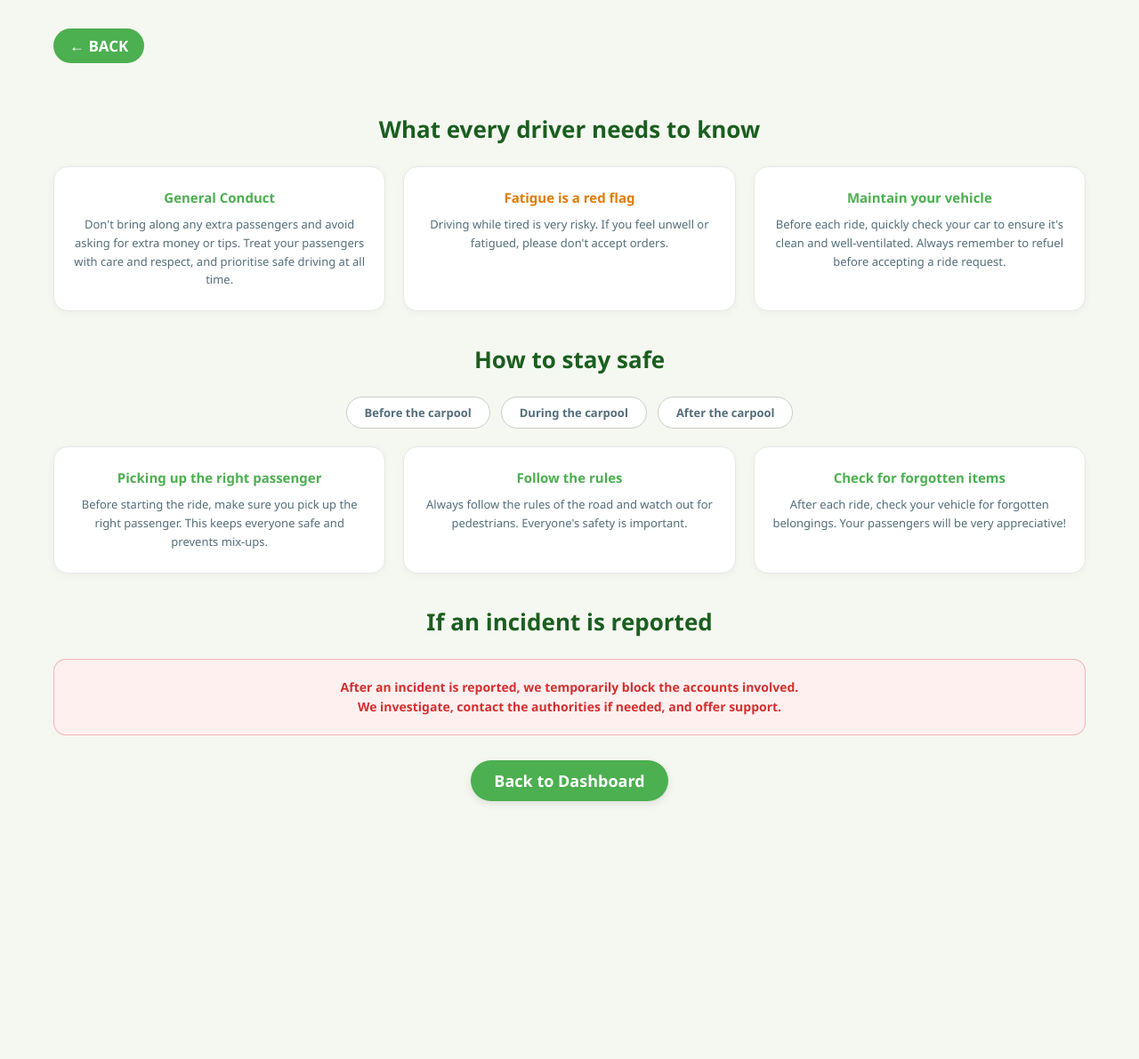
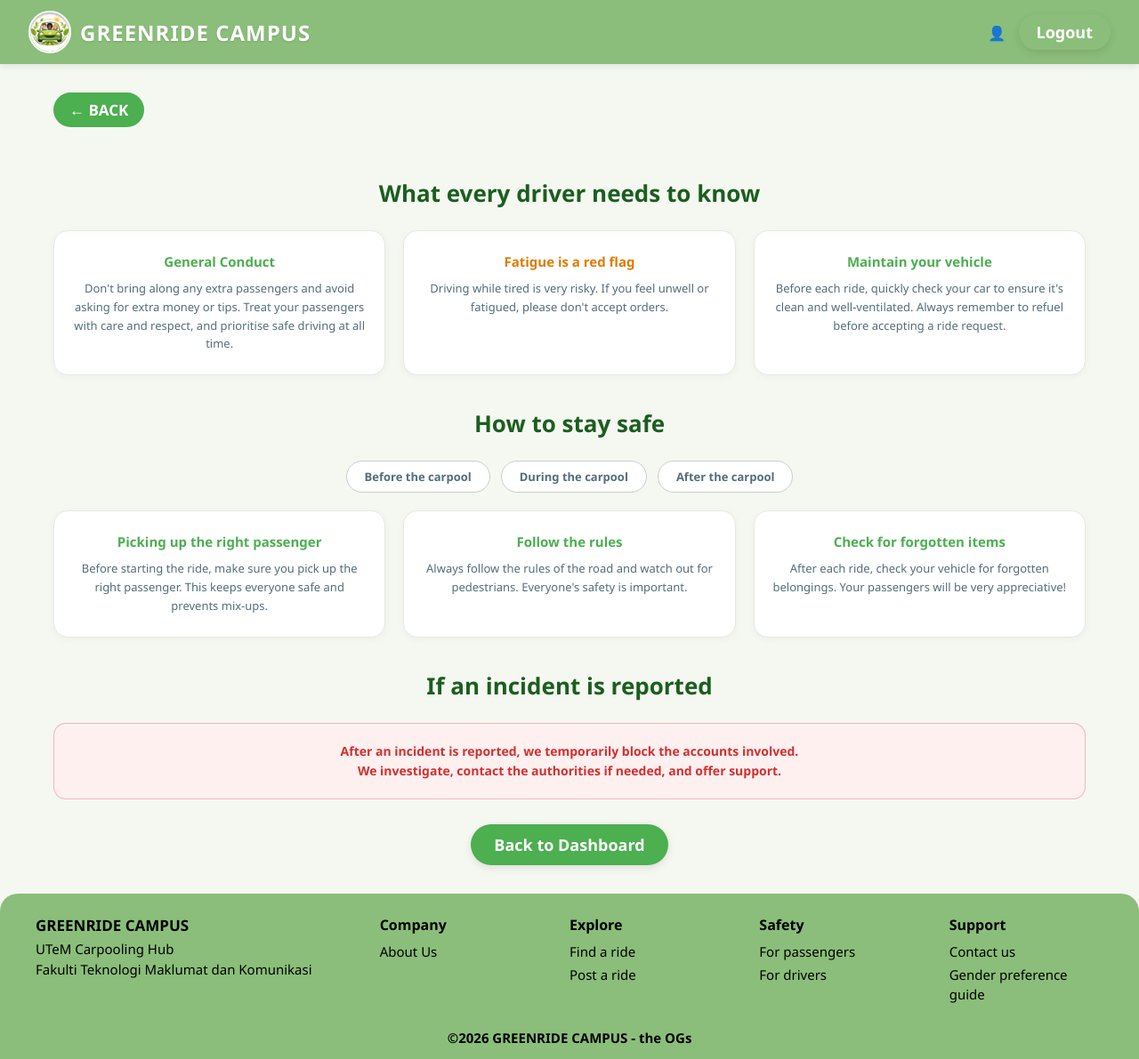
Before and after one commit to gitHamka/projectWorkshop, a PHP site: page /safety/safetyDriver.php in a window 1280 px wide. Shown: the whole page at 89% size. Before the commit the page ends 904 px from the top, so only its background shows below. Run offline with PHP 8.4, Linux system fonts and the light colour scheme.

Commit message:
"siapkan Safety page"

```diff
--- a/includes/footer.php
+++ b/includes/footer.php
@@ -0,0 +1,37 @@
+<?php
+$base = str_repeat('../', substr_count($_SERVER['PHP_SELF'], '/') - 2);
+?>
+<footer>
+    <div class="footer-content">
+        <div class="footer-brand">
+            <h3>GREENRIDE CAMPUS</h3>
+            <p>UTeM Carpooling Hub<br>Fakulti Teknologi Maklumat dan Komunikasi</p>
+        </div>
+        <div class="footer-column">
+            <h4>Company</h4>
+            <ul><li><a href="<?php echo $base; ?>company/about_us.php">About Us</a></li></ul>
+        </div>
+        <div class="footer-column">
+            <h4>Explore</h4>
+            <ul>
+                <li><a href="<?php echo $base; ?>trip/explore_trips.php">Find a ride</a></li>
+                <li><a href="<?php echo $base; ?>trip/post_trip.php">Post a ride</a></li>
+            </ul>
+        </div>
+        <div class="footer-column">
+            <h4>Safety</h4>
+            <ul>
+                <li><a href="<?php echo $base; ?>safety/safetyPassenger.php">For passengers</a></li>
+                <li><a href="<?php echo $base; ?>safety/safetyDriver.php">For drivers</a></li>
+            </ul>
+        </div>
+        <div class="footer-column">
+            <h4>Support</h4>
+            <ul>
+                <li><a href="<?php echo $base; ?>company/contact_us.php">Contact us</a></li>
+                <li><a href="<?php echo $base; ?>safety/gender_preference_guide.php">Gender preference guide</a></li>
+            </ul>
+        </div>
+    </div>
+    <div class="footer-bottom">©2026 GREENRIDE CAMPUS - the OGs</div>
+</footer>
--- a/includes/header.php
+++ b/includes/header.php
@@ -0,0 +1,13 @@
+<?php
+$base = str_repeat('../', substr_count($_SERVER['PHP_SELF'], '/') - 2);
+?>
+<header>
+    <div class="logo-container">
+        <img src="<?php echo $base; ?>assets/images/logo.png" alt="GreenRide Campus Logo">
+        GREENRIDE CAMPUS
+    </div>
+    <nav>
+        <span class="nav-user-greeting">👤 <?php echo htmlspecialchars($_SESSION['user_name'] ?? ''); ?></span>
+        <a href="<?php echo $base; ?>auth/logout.php" class="btn btn-outline-white">Logout</a>
+    </nav>
+</header>
--- a/safety/safetyDriver.php
+++ b/safety/safetyDriver.php
@@ -56,7 +56,7 @@ include '../includes/header.php';
         </div>
     </div>
 
-    <!-- If incident reported -->
+    <!-- If an incident is reported -->
     <h2 class="safety-section-title">If an incident is reported</h2>
     <div class="incident-box">
         <p>After an incident is reported, we temporarily block the accounts involved.<br>
```
